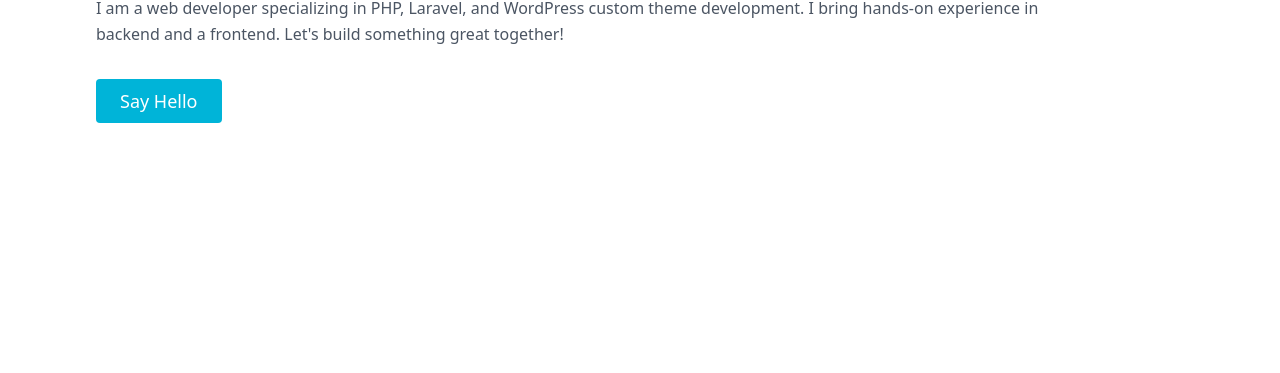
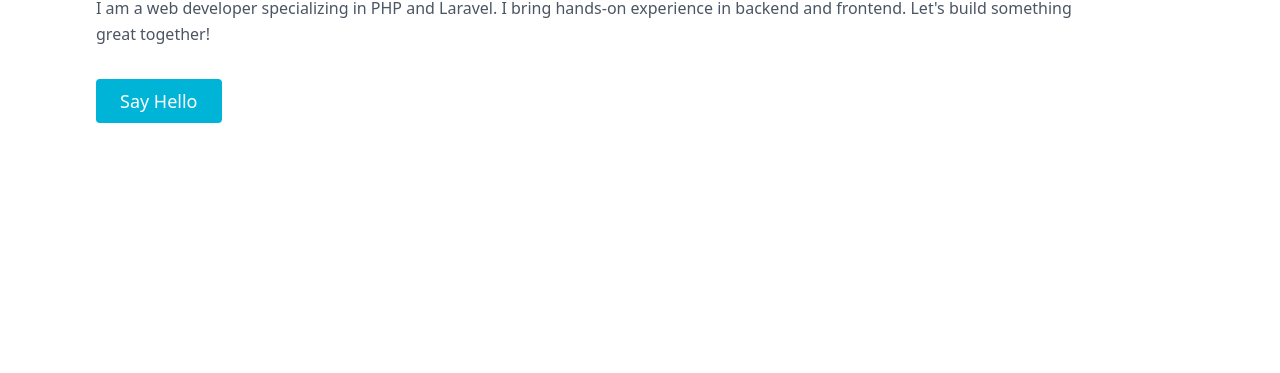
Before and after one commit to yenaingtun-dev/myPersonalWebsite_v2, a website with bundled scripts: page index.html in a window 1280 px wide. Shown: the part 397-770 px from the top of the page. Built offline with nearby package versions, Linux system fonts and the light colour scheme.

Commit message:
Update content

```diff
--- a/index.html
+++ b/index.html
@@ -220,9 +220,8 @@
                     <span class="text-gray-500 dark:text-gray-300">I Build Things For Web.</span>
                 </h1>
                 <p class="mb-8 leading-relaxed dark:text-gray-500">
-                    I am a web developer specializing in PHP, Laravel, and
-                    WordPress custom theme development. I bring hands-on
-                    experience in backend and a frontend. Let's build
+                    I am a web developer specializing in PHP and Laravel. I bring hands-on
+                    experience in backend and frontend. Let's build
                     something great together!
                 </p>
                 <div class="flex">
```
